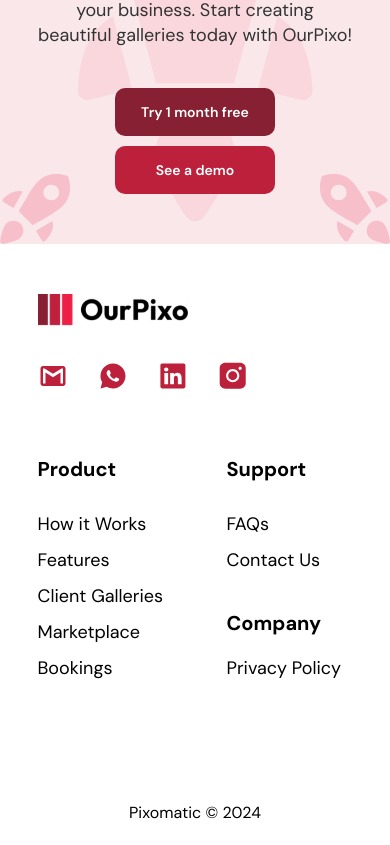
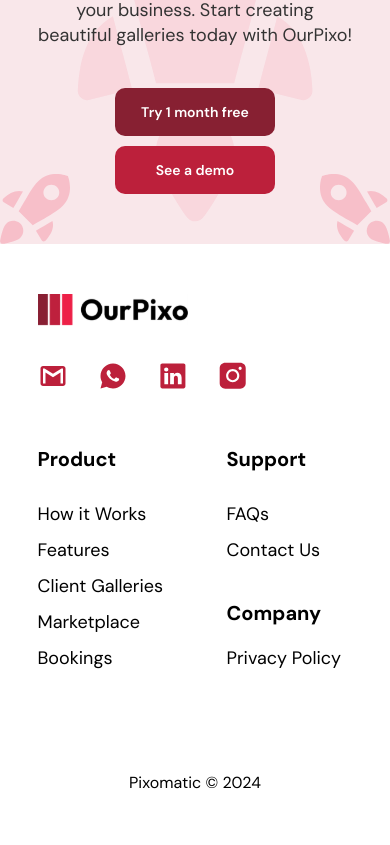
Before and after one commit to MITCHYUGAN/Project-Our-PIXO, a React (Vite) app: page / in a window 390 px wide. Shown: the part 6537-7382 px from the top of the page. After the commit the page ends 7352 px from the top, so only its background shows below. Built offline with nearby package versions, Linux system fonts and the light colour scheme.

Commit message:
adjusted footer

```diff
--- a/src/Pages/Gallery/BookingSection.jsx
+++ b/src/Pages/Gallery/BookingSection.jsx
@@ -3,7 +3,7 @@ import ComingSoon from "./ComingSoon";
 // BookingsSection.js
 function BookingSection() {
   return (
-    <div className="booking-section">
+    <div className="booking-section" id="bookings">
       <ComingSoon />
     </div>
   );
--- a/src/components/Footer/Footer.css
+++ b/src/components/Footer/Footer.css
@@ -3,7 +3,7 @@
     min-height: 50vh;
     display: flex;
     flex-direction: column;
-    gap: 20px;
+    gap: 70px;
     align-items: center;
     padding: 50px 20px 20px 20px;
     justify-content: space-between;
@@ -91,9 +91,18 @@
 
 @media (max-width: 600px) {
     .footer{
+        width: 100%;
+        min-height: 50vh;
+        display: flex;
+        flex-direction: column;
+        gap: 0px;
+        align-items: center;
+        padding: 50px 20px 20px 20px;
+        justify-content: space-between;
+
         .footerWrapper{
             flex-direction: column;
-            gap: 60px;
+            gap: 50px;
 
             .footerContents{
                 width: 100%;
--- a/src/components/Footer/Footer.jsx
+++ b/src/components/Footer/Footer.jsx
@@ -47,10 +47,10 @@ const Footer = () => {
                 <Link to="/showcase">Client Galleries</Link>
               </li>
               <li>
-                <Link to="/showcase">Marketplace</Link>
+                <Link to="/marketplace">Marketplace</Link>
               </li>
               <li>
-                <Link to="/showcase">Bookings</Link>
+                <Link to="/bookings">Bookings</Link>
               </li>
             </ul>
             {/* <p>How it Works</p>
--- a/src/components/GetStartedForFree/GetStartedForFree.jsx
+++ b/src/components/GetStartedForFree/GetStartedForFree.jsx
@@ -18,9 +18,9 @@ const GetStartedForFree = () => {
           <Link to="https://app.pixomaticc.com/auth/signup" target="_blank">
             <button>Try 1 month free</button>
           </Link>
-            <Link to="/">
-            <button className="seeDemoBtn">See a demo</button>
-            </Link>
+          <Link to="/getstarteddemo">
+          <button className="seeDemoBtn">See a demo</button>
+          </Link>
         </div>
         <img src={arrow3} className="arrow3" alt="" />
         <img src={arrow4} className="arrow4" alt="" />
```
